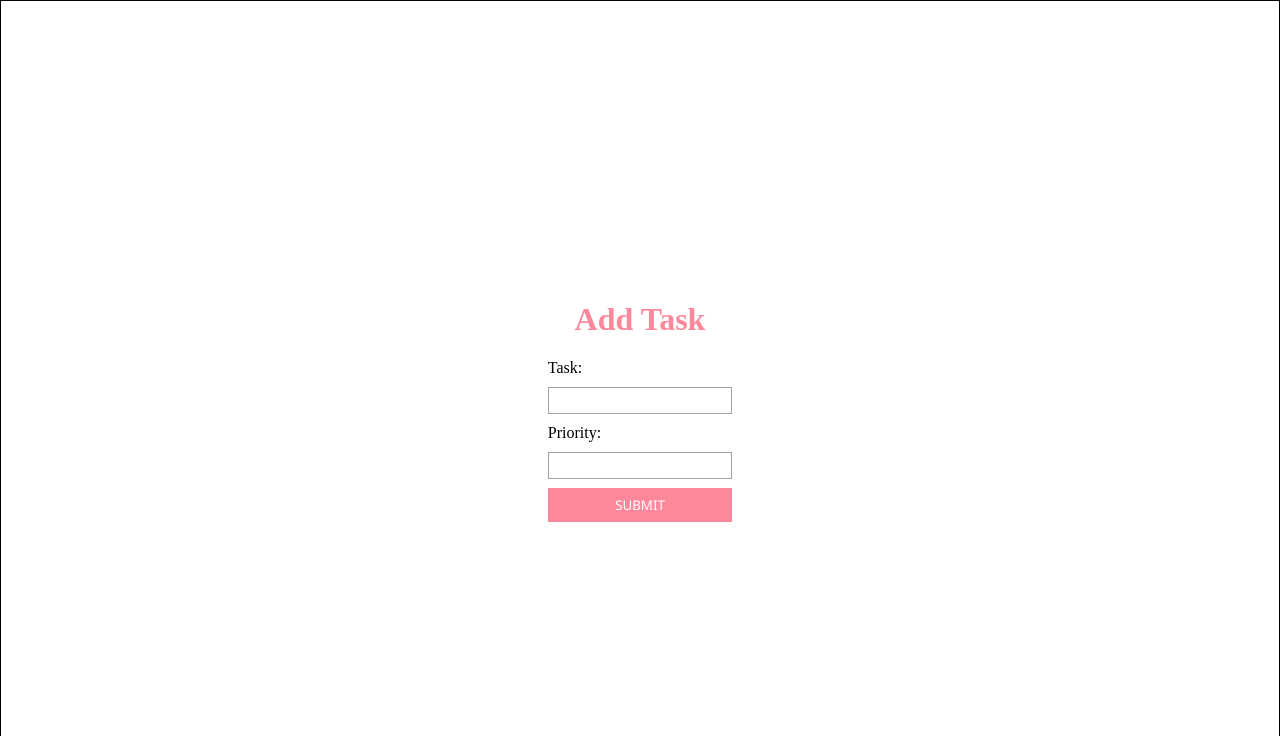
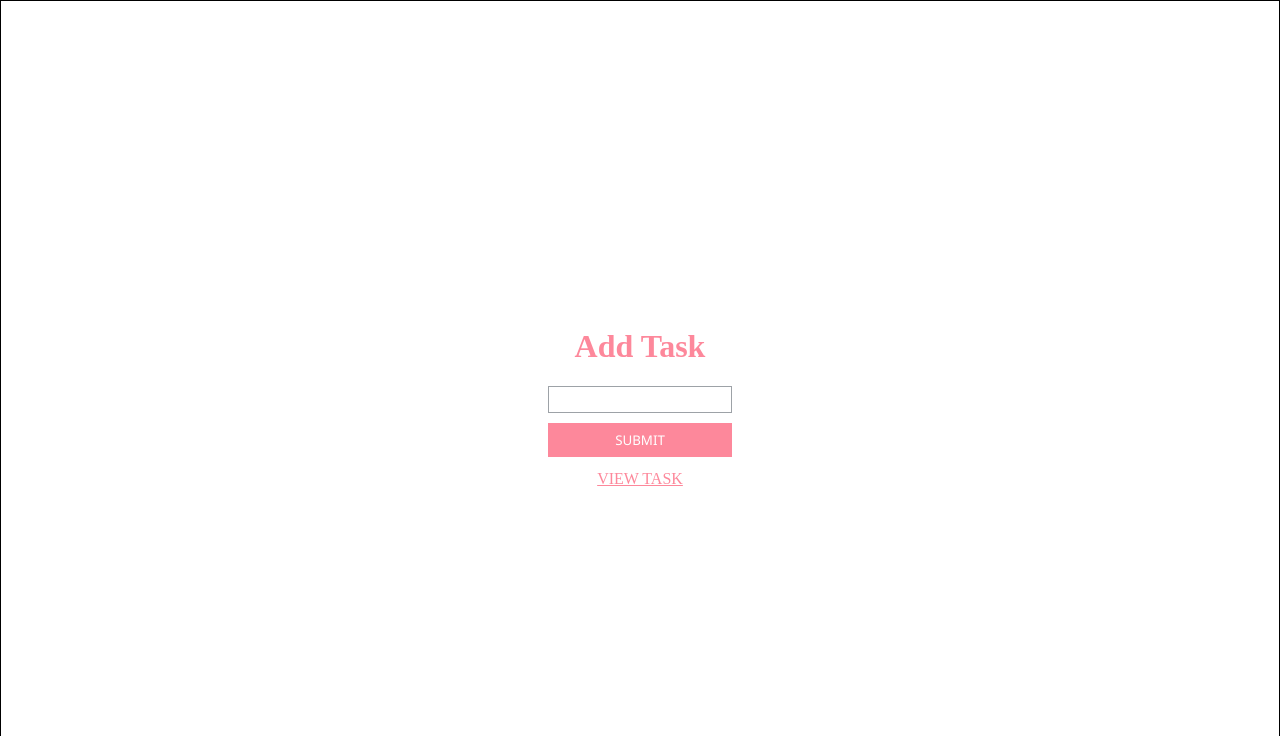
Before and after one commit to ikennarichard/cs50_django, a Django app: page /tasks/add_task in a window 1280 px wide. Shown: the top 736 px of the page. Run offline with Django 4.2, Linux system fonts and the light colour scheme.

Commit message:
Update project files

```diff
--- a/my_app/tasks/static/tasks/form.css
+++ b/my_app/tasks/static/tasks/form.css
@@ -48,3 +48,13 @@ button {
     background-color: rgb(253, 136, 155);
 
 }
+
+
+.view {
+    text-decoration: underline;
+    text-transform: uppercase;
+    background-color: transparent;
+    display: inline-block;
+    color: rgb(253, 136, 155);
+    margin-top: 5px;
+}
--- a/my_app/tasks/static/tasks/styles.css
+++ b/my_app/tasks/static/tasks/styles.css
@@ -22,8 +22,9 @@ h1 {
 
 
 
-p, li {
+li {
     color: rgba(100, 23, 37, 1);
+    text-transform: capitalize;
 }
 
 
--- a/my_app/tasks/templates/tasks/add_task.html
+++ b/my_app/tasks/templates/tasks/add_task.html
@@ -1,16 +1,16 @@
-<!-- inheritance in django -->
+<!-- template inheritance -->
 {% extends "tasks/layout.html" %}
 {% load static %}
 {% block body %}
 <link rel="stylesheet" href="{% static 'tasks/form.css' %}">
 <main>
     <h1>Add Task</h1>
-<form action="{% url 'tasks:home' %}" method="post">
+<form action="" method="post">
 
     {% csrf_token %}
     {{ form }}
     <button type="submit">Submit</button>
-
 </form>
+<a href="{% url 'tasks:home' %}" class="view">View task</a>
 </main>
 {% endblock %}
--- a/my_app/tasks/views.py
+++ b/my_app/tasks/views.py
@@ -1,20 +1,43 @@
 from django import forms
 from django.shortcuts import render
-from django.http import HttpResponse
-import random
+from django.http import HttpResponse, HttpResponseRedirect
+from django.urls import reverse
+# Create your views here.
 
-# Create your views here.
+
 
 # django form
 class NewTaskForm(forms.Form):
-    task = forms.CharField()
-    priority = forms.IntegerField(min_value=1, max_value=5)
+
+    task = forms.CharField(label='')
+
+
+
 
 def home (request):
-    return render(request, 'tasks/index.html')
+    if 'tasks' not in request.session:
+        request.session['tasks'] = []
+    return render(request, 'tasks/index.html', {
+        'tasks': request.session['tasks']
+    })
+
+
 
 
 def add_task (request):
+
+    if request.method == 'POST':
+        form = NewTaskForm(request.POST)
+        if form.is_valid():
+            item = form.cleaned_data['task']
+            request.session['tasks'] += [item]
+
+            return HttpResponseRedirect(reverse('tasks:home'))
+        else:
+            return render(request, 'tasks/add_task.html', {
+                'form': form
+            })
+
     return render(request, 'tasks/add_task.html', {
         'form': NewTaskForm()
     })
```
Also changed, not shown: my_app/tasks/templates/tasks/index.html (+7 -0 lines), README.md, my_app/db.sqlite3.
